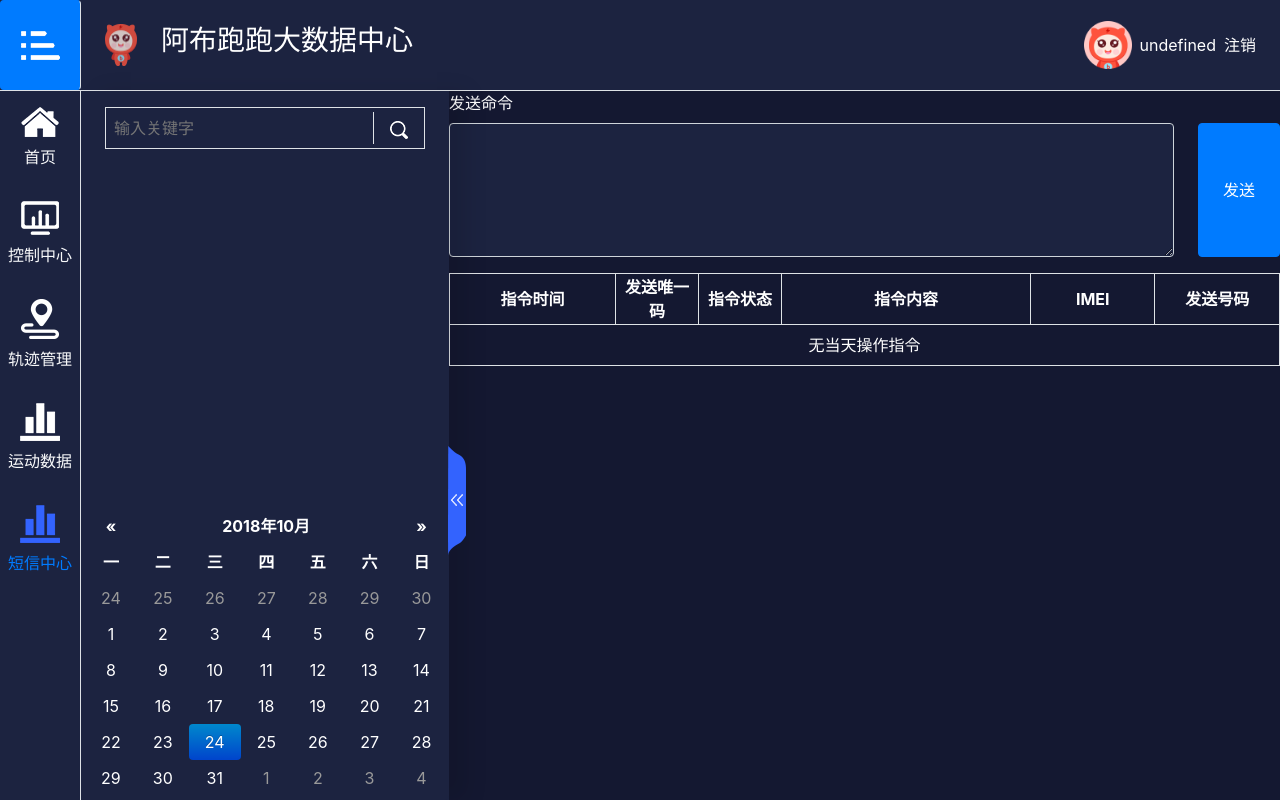
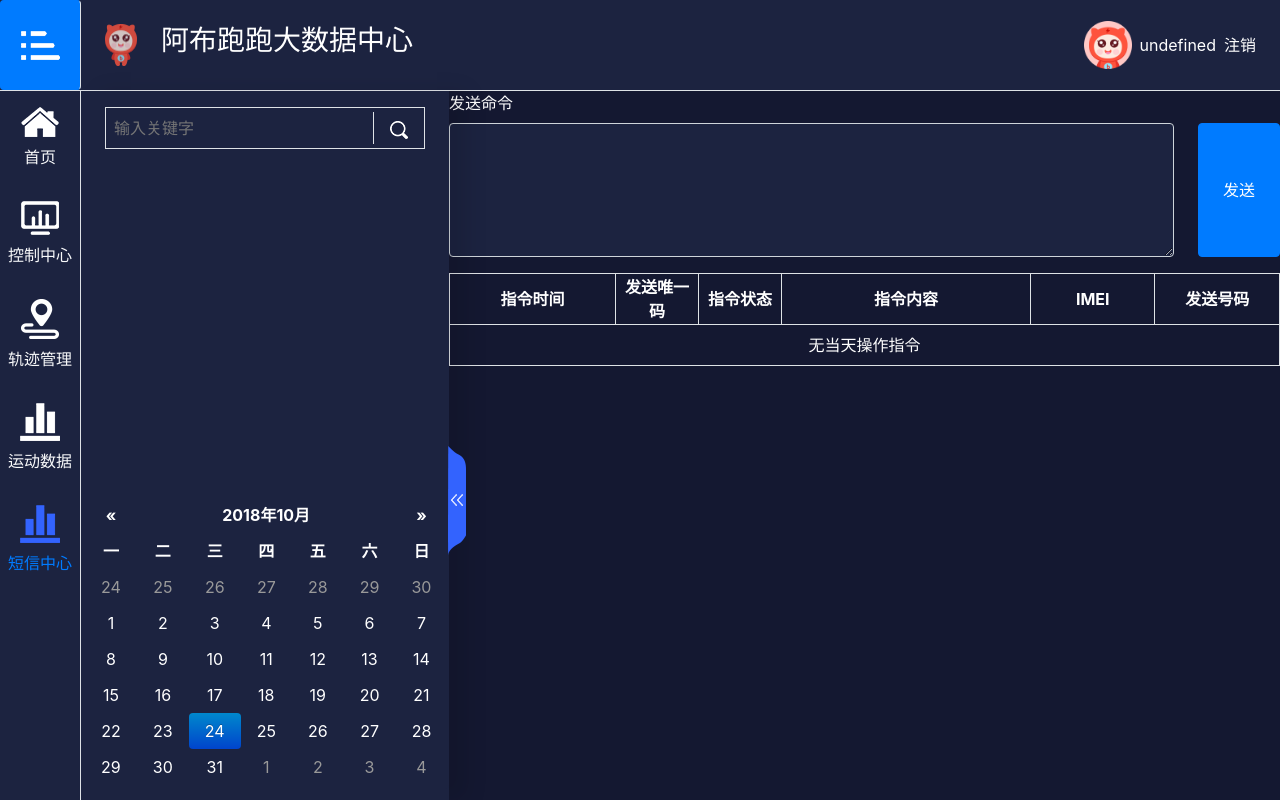
Before and after one commit to abc02/jquery-aboo-big-data, a website: page sms.html in a window 1280 px wide. Drawn offline with nearby package versions, Linux system fonts and the light colour scheme; no server answers; sample sign-in values are in the browser's storage.

Commit message:
update html layout

```diff
--- a/js/index.js
+++ b/js/index.js
@@ -10,7 +10,7 @@ var index = (function () {
   let params = utils.GetUrlParams()
   // init url params page, pageSize, tabindex1
   params.currentPage = 0
-  params.pageSize = 12
+  params.pageSize = 11
   params.fixingListsTabIndex = 0
   utils.SetUrlParams(params)
   FIXING_API.GetFixingList({ adminId: userInfo.AdminId, keyword: '中国' }).then(res => {
--- a/js/sms.js
+++ b/js/sms.js
@@ -8,7 +8,7 @@ var sms = (function () {
   let params = utils.GetUrlParams()
   // init url params page, pageSize, tabindex1
   params.currentPage = 0
-  params.pageSize = 8
+  params.pageSize = 5
   params.fixingListsTabIndex = 0
   utils.SetUrlParams(params)
   let fixing = {
--- a/js/sportdata.js
+++ b/js/sportdata.js
@@ -8,7 +8,7 @@ var sportdata = (function (pageName) {
   let params = utils.GetUrlParams()
   // init url params page, pageSize, tabindex1
   params.currentPage = 0
-  params.pageSize = 8
+  params.pageSize = 5
   params.fixingListsTabIndex = 0
   utils.SetUrlParams(params)
   let fixing = {
--- a/js/trajectory.js
+++ b/js/trajectory.js
@@ -9,7 +9,7 @@ var trajectory = (function () {
   let params = utils.GetUrlParams()
   // init url params page, pageSize, tabindex1
   params.currentPage = 0
-  params.pageSize = 6
+  params.pageSize = 5
   params.fixingListsTabIndex ? params.fixingListsTabIndex = Number.parseInt(params.fixingListsTabIndex) : params.fixingListsTabIndex = 0
   utils.SetUrlParams(params)
   let fixing = {
--- a/sms.html
+++ b/sms.html
@@ -55,9 +55,8 @@
       <div class="d-flex flex-row flex-fill">
         <div class="d-flex flex-row flex-fill relative">
           <div class="bg-dark relative d-flex align-items-stretch">
-            <div class="slider-dialog bg-dark shadow-right-big" style="width: 368px; display: block;">
-              <section class="height-100 d-flex flex-column">
-                <div class="slider-dialog-list-container flex-fill relative d-flex flex-column">
+            <div class="slider-dialog bg-dark shadow-right-big d-flex align-items-stretch" style="width: 368px; display: block;">
+              <div class="slider-dialog-list-container relative d-flex flex-column">
                 <div class="pl-4 pr-4 pt-3 pb-3">
                   <div class="row-between border search-container">
                     <input type="text" class="p-2 text-white search-container nav-search" placeholder="输入关键字" />
@@ -66,19 +65,20 @@
                     </button>
                   </div>
                 </div>
+                <div class="flex-fill d-flex flex-column justify-content-between ">
                   <div class="d-flex flex-column justify-content-between align-items-stretch flex-fill">
                     <ul class="nav justify-content-center nav-tab-container">
                     </ul>
-                    <ul class="mb-3 fixing-container flex-fill">
+                    <ul class="fixing-container flex-fill">
                     </ul>
-                    <ul class="pagination-container d-flex justify-content-center mb-3" id="pagination"></ul>
+                    <ul class="pagination-container d-flex justify-content-center p-4" id="pagination"></ul>
+                  </div>
+                  <div class="datepicker-container flex-fill d-flex justify-content-center align-items-center">
+                    <div class="datepicker sportdata-datepicker d-flex p0 justify-content-center" data-date="new Date()"></div>
+                    <input type="hidden" id="my_hidden_input">
                   </div>
                 </div>
-                <div class="datepicker-container">
-                  <div class="datepicker sms-datepicker d-flex p0 justify-content-center" data-date="new Date()"></div>
-                  <input type="hidden" id="my_hidden_input">
               </div>
-              </section>
             </div>
 
             <button class="slider-doork absolute-middle-right pointer" style="right: 1px; z-index: 999; transform: translateX(100%);">
```
Also changed, not shown: control.html (+2 -2 lines), index.html (+2 -2 lines), sportdata.html (+8 -8 lines), trajectory.html (+2 -2 lines). Lines whose indentation alone changed are shown as unchanged.
